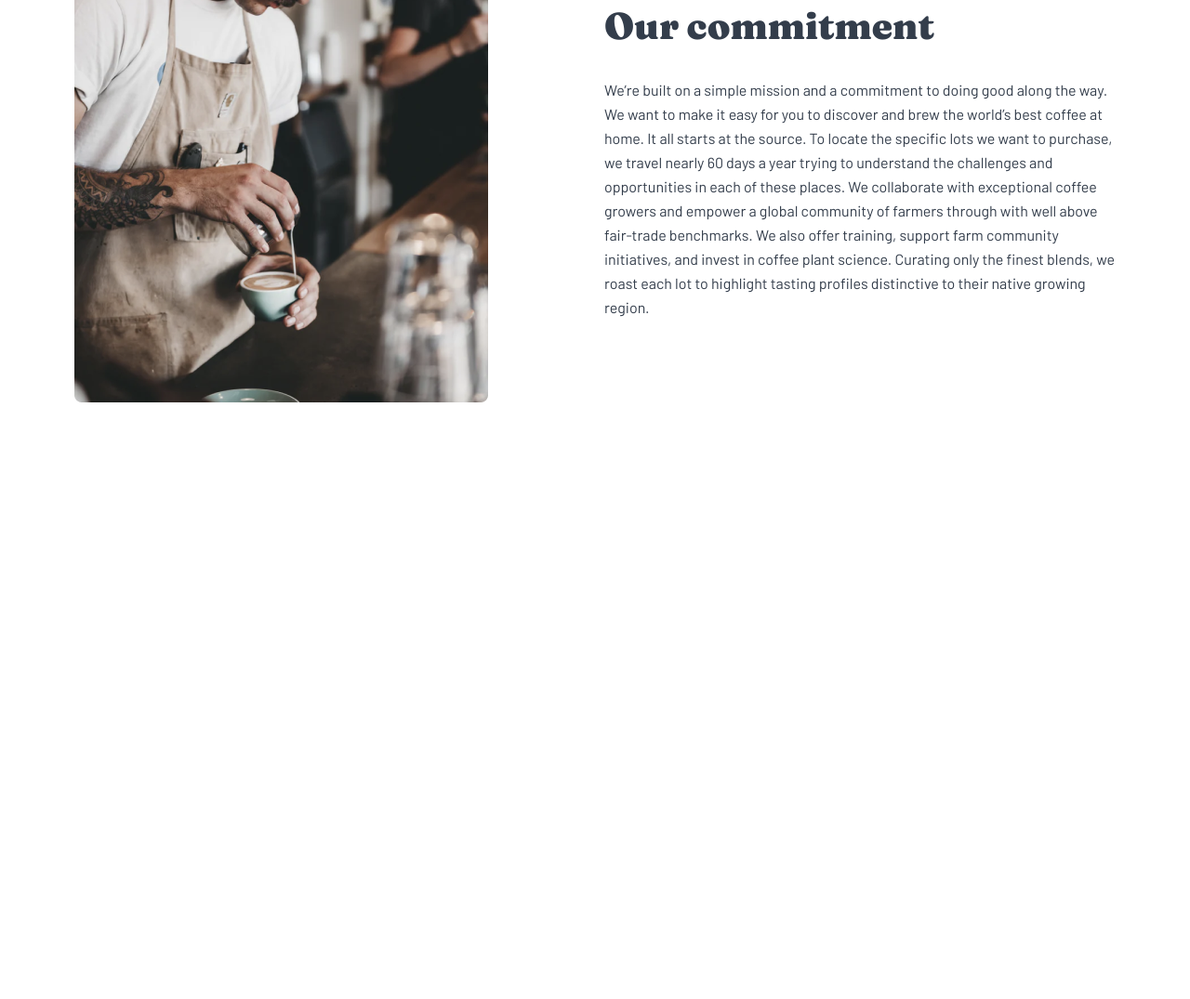
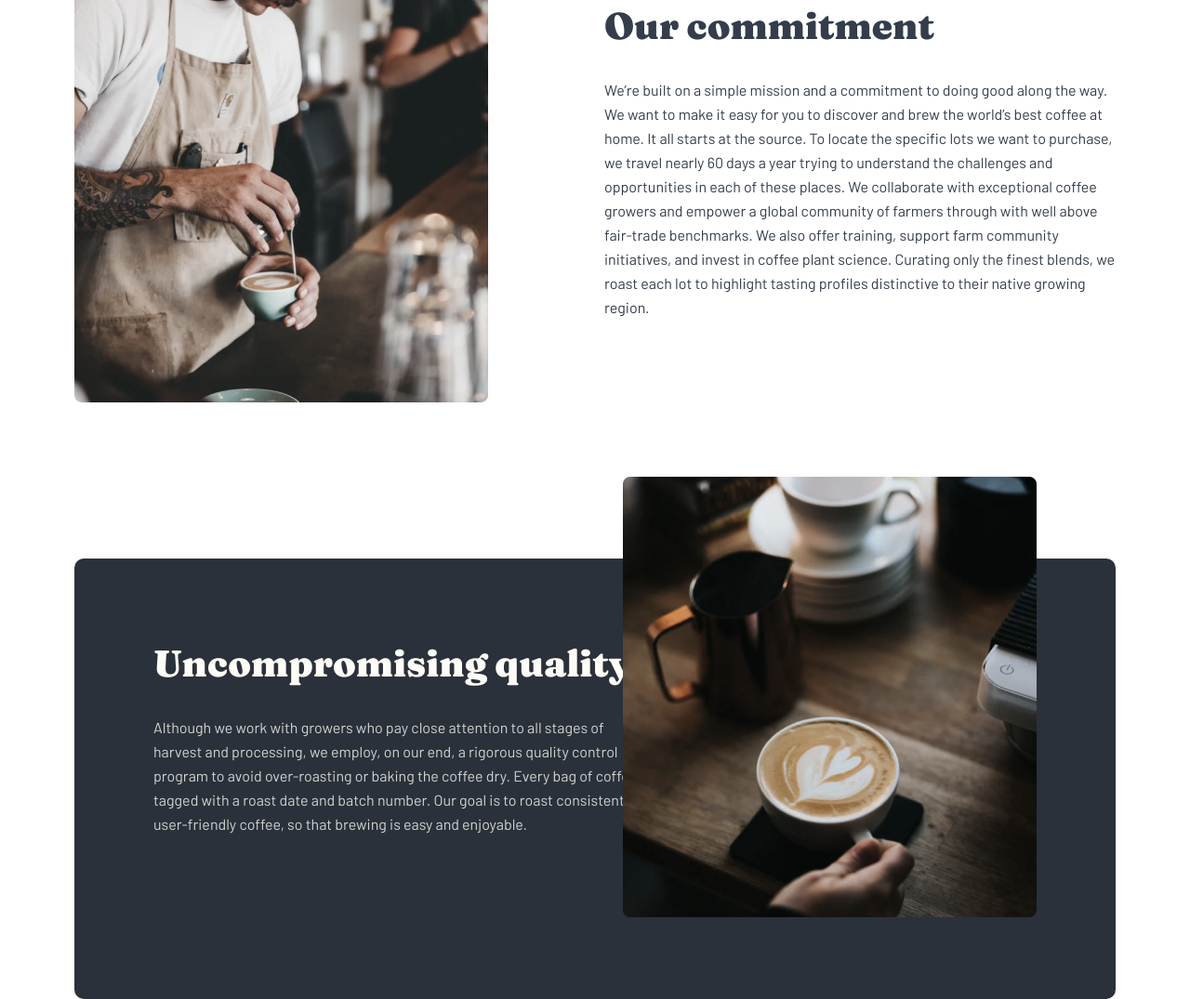
Before and after one commit to magdachikhr-hub/coffee_about_us_page, a plain HTML site: page index.html in a window 1280 px wide. Shown: the part 818-1893 px from the top of the page at 93% size. Before the commit the page ends 1251 px from the top, so only its background shows below. Drawn offline with Linux system fonts and the light colour scheme.

Commit message:
section third done

```diff
--- a/index.html
+++ b/index.html
@@ -52,6 +52,22 @@
           </p>
         </div>
       </section>
+      <section class="third">
+        <div class="dark">
+          <div class="text">
+            <h2>Uncompromising quality</h2>
+            <p>
+              Although we work with growers who pay close attention to all
+              stages of harvest and processing, we employ, on our end, a
+              rigorous quality control program to avoid over-roasting or baking
+              the coffee dry. Every bag of coffee is tagged with a roast date
+              and batch number. Our goal is to roast consistent, user-friendly
+              coffee, so that brewing is easy and enjoyable.
+            </p>
+          </div>
+          <img class="heart" src="./images/coffee heart.png" alt="" />
+        </div>
+      </section>
     </main>
   </body>
 </html>
--- a/style.css
+++ b/style.css
@@ -75,6 +75,7 @@ section.second {
   align-items: center;
   gap: 125px;
   margin-top: 168px;
+  margin-bottom: 168px;
   color: rgba(51, 61, 75, 1);
   h2 {
     font-family: "Fraunces", serif;
@@ -88,3 +89,37 @@ section.second {
     margin-top: 32px;
   }
 }
+
+/* section third */
+section.third {
+  div.dark {
+    height: 474px;
+    background-color: rgb(42 49 58);
+    display: flex;
+    padding: 0 85px;
+    position: relative;
+    border-radius: 10px;
+  }
+  img.heart {
+    position: absolute;
+    right: 85px;
+    bottom: 88px;
+  }
+  div.text {
+    width: 540px;
+    padding-top: 88px;
+    h2 {
+      color: rgba(254, 252, 247, 1);
+      font-weight: 900;
+      font-family: "Fraunces", serif;
+      font-size: 40px;
+      margin-bottom: 32px;
+    }
+    p {
+      color: rgb(211 212 209);
+      font-weight: 400;
+      font-size: 16px;
+      line-height: 26px;
+    }
+  }
+}
```
Also changed, not shown: images/coffee heart.png (added).
